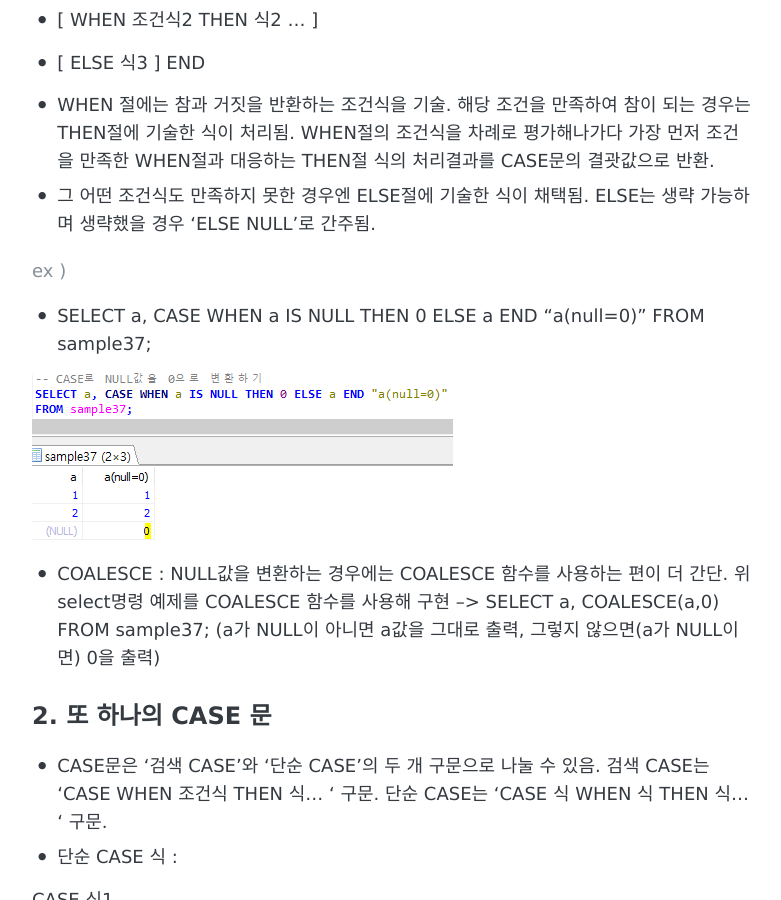
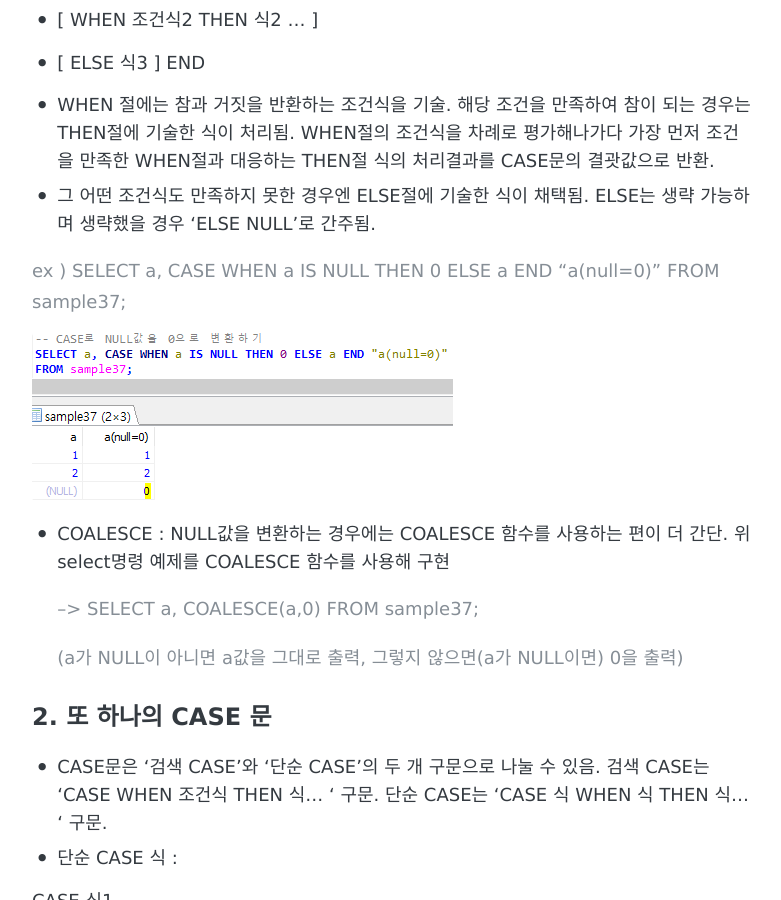
Before and after one commit to donmuk/donmuk.github.io, a Jekyll site: the page built from _posts/2020-11-01-sql-첫걸음-3-6.md, in a window 1280 px wide and 900 px high, scrolled down 467 px. Shown: the whole window, without its empty margins (248-1029 px from the left). Built offline with Jekyll 4.4.1, drawn with Linux system fonts in a browser that asks for light colours; comment, search, counter and statistics services are not loaded.

Commit message:
Add files via upload

```diff
--- a/_posts/2020-11-01-sql-첫걸음-3-6.md
+++ b/_posts/2020-11-01-sql-첫걸음-3-6.md
@@ -15,15 +15,14 @@ keywords: ""
 - WHEN 절에는 참과 거짓을 반환하는 조건식을 기술. 해당 조건을 만족하여 참이 되는 경우는 THEN절에 기술한 식이 처리됨. WHEN절의 조건식을 차례로 평가해나가다 가장 먼저 조건을 만족한 WHEN절과 대응하는 THEN절 식의 처리결과를 CASE문의 결괏값으로 반환.
 - 그 어떤 조건식도 만족하지 못한 경우엔 ELSE절에 기술한 식이 채택됨. ELSE는 생략 가능하며 생략했을 경우 'ELSE NULL'로 간주됨.
 
-###### ex )
-- SELECT a, CASE WHEN a IS NULL THEN 0 ELSE a END "a(null=0)" FROM sample37;
+###### ex ) SELECT a, CASE WHEN a IS NULL THEN 0 ELSE a END "a(null=0)" FROM sample37;
 
 ![990B813F5B87324C14](/images/sql_first_step/990B813F5B87324C14.png)
 
 - COALESCE : NULL값을 변환하는 경우에는 COALESCE 함수를 사용하는 편이 더 간단.
 위 select명령 예제를 COALESCE 함수를 사용해 구현
---> SELECT a, COALESCE(a,0) FROM sample37;
-(a가 NULL이 아니면 a값을 그대로 출력, 그렇지 않으면(a가 NULL이면) 0을 출력)
+###### --> SELECT a, COALESCE(a,0) FROM sample37;
+###### (a가 NULL이 아니면 a값을 그대로 출력, 그렇지 않으면(a가 NULL이면) 0을 출력)
 
 
 
```
